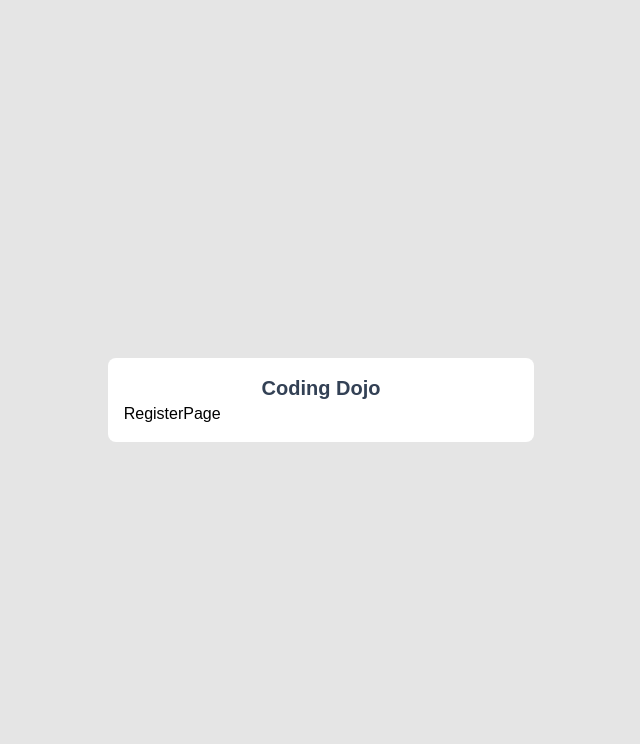
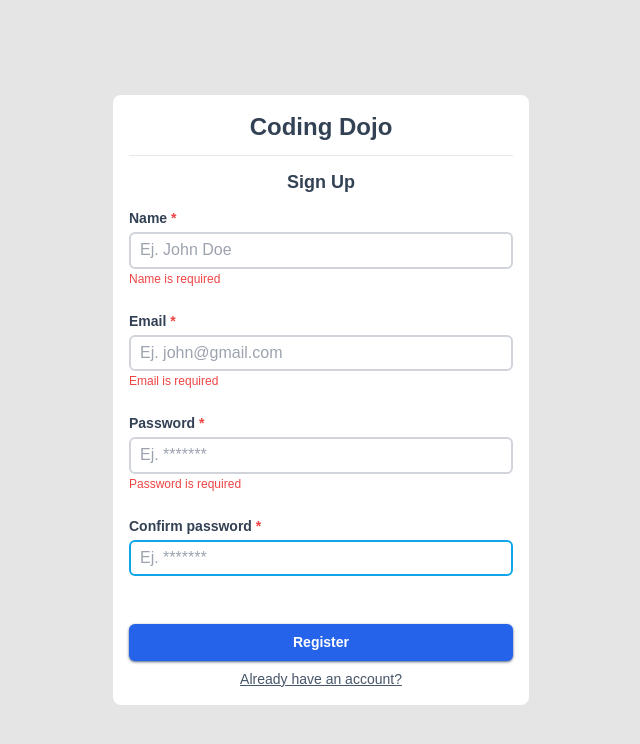
Before and after one commit to GuasaPlay/cd-mern-exam-v2-frontend, a React (Create React App) app: page /auth/register in a window 1280 px wide. Shown: the top 744 px of the page, without its empty margins (319-959 px from the left). Built offline with nearby package versions, Linux system fonts and the light colour scheme.

Commit message:
Added register and login form design

```diff
--- a/src/components/ui/Button.jsx
+++ b/src/components/ui/Button.jsx
@@ -10,13 +10,16 @@
   loading,
   disabled,
   onClick,
+  block,
 }) => {
   return (
     <button
       onClick={onClick}
       type={type}
       disabled={loading || disabled}
-      className={`rounded-md py-2 px-3 text-sm font-semibold leading-normal text-white shadow shadow-slate-500 transition-all hover:shadow-lg hover:shadow-slate-600 disabled:cursor-not-allowed disabled:bg-gray-200 disabled:text-gray-400 ${buttonColor[bg]} `}
+      className={`rounded-md py-2 px-3 text-sm font-semibold leading-normal text-white shadow shadow-slate-500 transition-all hover:shadow-lg hover:shadow-slate-600 disabled:cursor-not-allowed disabled:bg-gray-200 disabled:text-gray-400 ${
+        buttonColor[bg]
+      } ${block ? "w-full" : ""}`}
     >
       {loading ? "Cargando..." : name}
     </button>
--- a/src/layouts/AuthLayout.jsx
+++ b/src/layouts/AuthLayout.jsx
@@ -3,9 +3,9 @@
 export const AuthLayout = () => {
   return (
     <main className="h-screen w-screen">
-      <div className="flex h-full w-full items-center justify-center ">
-        <div className="w-2/6 rounded-lg bg-white p-4">
-          <h1 className="text-center text-xl font-semibold text-slate-700">
+      <div className="flex h-full w-full items-center justify-center p-4">
+        <div className="w-full rounded-lg bg-white p-4 sm:w-1/2 md:w-2/6">
+          <h1 className="text-center text-2xl font-semibold text-slate-700">
             Coding Dojo
           </h1>
           <Outlet />
--- a/src/pages/auth/LoginPage.jsx
+++ b/src/pages/auth/LoginPage.jsx
@@ -1,3 +1,76 @@
+import { Button } from "components/ui/Button";
+import { Input } from "components/ui/Input";
+import { Label } from "components/ui/Label";
+import { ErrorMessage, Field, Form, Formik } from "formik";
+import { Link } from "react-router-dom";
+import { FormSchemaLogin, initialValuesLogin } from "schemas/login";
+
 export const LoginPage = () => {
-  return <div className="mt-4">LoginPage</div>;
+  const handleSubmit = (values) => {
+    console.log(values);
+  };
+
+  return (
+    <div className="mt-3 border-t pt-3">
+      <h3 className="text-center text-lg font-semibold text-slate-700">
+        Sign In
+      </h3>
+      <Formik
+        initialValues={initialValuesLogin}
+        validationSchema={FormSchemaLogin}
+        onSubmit={handleSubmit}
+      >
+        {({ isValid }) => (
+          <Form className="mt-3 space-y-6">
+            <div className="grid grid-cols-1 gap-6">
+              <div>
+                <Label htmlFor="email" name="Email" isRequired />
+                <Field
+                  type="email"
+                  id="email"
+                  name="email"
+                  required
+                  autoFocus
+                  placeholder="Ej. john@gmail.com"
+                  component={Input}
+                />
+                <ErrorMessage
+                  className="mt-0.5 text-xs text-red-500 line-clamp-1"
+                  name="email"
+                  component="div"
+                />
+              </div>
+              <div>
+                <Label htmlFor="password" name="Password" isRequired />
+                <Field
+                  type="password"
+                  id="password"
+                  name="password"
+                  required
+                  autoFocus
+                  placeholder="Ej. *******"
+                  component={Input}
+                />
+                <ErrorMessage
+                  className="mt-0.5 text-xs text-red-500 line-clamp-1"
+                  name="password"
+                  component="div"
+                />
+              </div>
+
+              <div className="mt-6 w-full">
+                <Button type="submit" name="Login" block />
+                <Link
+                  to="/auth/register"
+                  className="mt-2 block text-center text-sm text-slate-600 underline transition-colors hover:text-blue-500"
+                >
+                  Create an account
+                </Link>
+              </div>
+            </div>
+          </Form>
+        )}
+      </Formik>
+    </div>
+  );
 };
--- a/src/pages/auth/RegisterPage.jsx
+++ b/src/pages/auth/RegisterPage.jsx
@@ -1,3 +1,114 @@
+import { Button } from "components/ui/Button";
+import { Input } from "components/ui/Input";
+import { Label } from "components/ui/Label";
+import { ErrorMessage, Field, Form, Formik } from "formik";
+import { Link } from "react-router-dom";
+import { FormSchemaRegister, initialValuesRegister } from "schemas/register";
+
 export const RegisterPage = () => {
-  return <div>RegisterPage</div>;
+  const handleSubmit = (values) => {
+    console.log(values);
+  };
+
+  return (
+    <div className="mt-3 border-t pt-3">
+      <h3 className="text-center text-lg font-semibold text-slate-700">
+        Sign Up
+      </h3>
+      <Formik
+        initialValues={initialValuesRegister}
+        validationSchema={FormSchemaRegister}
+        onSubmit={handleSubmit}
+      >
+        {({ isValid }) => (
+          <Form className="mt-3 space-y-6">
+            <div className="grid grid-cols-1 gap-6">
+              <div>
+                <Label htmlFor="name" name="Name" isRequired />
+                <Field
+                  type="text"
+                  id="name"
+                  name="name"
+                  required
+                  autoFocus
+                  placeholder="Ej. John Doe"
+                  component={Input}
+                />
+                <ErrorMessage
+                  className="mt-0.5 text-xs text-red-500 line-clamp-1"
+                  name="name"
+                  component="div"
+                />
+              </div>
+              <div>
+                <Label htmlFor="email" name="Email" isRequired />
+                <Field
+                  type="email"
+                  id="email"
+                  name="email"
+                  required
+                  autoFocus
+                  placeholder="Ej. john@gmail.com"
+                  component={Input}
+                />
+                <ErrorMessage
+                  className="mt-0.5 text-xs text-red-500 line-clamp-1"
+                  name="email"
+                  component="div"
+                />
+              </div>
+              <div>
+                <Label htmlFor="password" name="Password" isRequired />
+                <Field
+                  type="password"
+                  id="password"
+                  name="password"
+                  required
+                  autoFocus
+                  placeholder="Ej. *******"
+                  component={Input}
+                />
+                <ErrorMessage
+                  className="mt-0.5 text-xs text-red-500 line-clamp-1"
+                  name="password"
+                  component="div"
+                />
+              </div>
+              <div>
+                <Label
+                  htmlFor="confirmPassword"
+                  name="Confirm password"
+                  isRequired
+                />
+                <Field
+                  type="password"
+                  id="confirmPassword"
+                  name="confirmPassword"
+                  required
+                  autoFocus
+                  placeholder="Ej. *******"
+                  component={Input}
+                />
+                <ErrorMessage
+                  className="mt-0.5 text-xs text-red-500 line-clamp-1"
+                  name="confirmPassword"
+                  component="div"
+                />
+              </div>
+
+              <div className="mt-6 w-full">
+                <Button type="submit" name="Register" block />
+                <Link
+                  to="/auth/login"
+                  className="mt-2 block text-center text-sm text-slate-600 underline transition-colors hover:text-blue-500"
+                >
+                  Already have an account?
+                </Link>
+              </div>
+            </div>
+          </Form>
+        )}
+      </Formik>
+    </div>
+  );
 };
--- /dev/null
+++ b/src/schemas/login.js
@@ -0,0 +1,11 @@
+import * as Yup from "yup";
+
+export const initialValuesLogin = {
+  email: "",
+  password: "",
+};
+
+export const FormSchemaLogin = Yup.object().shape({
+  email: Yup.string().email("Email is invalid").required("Email is required"),
+  password: Yup.string().required("Password is required"),
+});
--- /dev/null
+++ b/src/schemas/register.js
@@ -0,0 +1,18 @@
+import * as Yup from "yup";
+
+export const initialValuesRegister = {
+  name: "",
+  email: "",
+  password: "",
+  confirmPassword: "",
+};
+
+export const FormSchemaRegister = Yup.object().shape({
+  name: Yup.string().required("Name is required"),
+  email: Yup.string().email("Email is invalid").required("Email is required"),
+  password: Yup.string().required("Password is required"),
+  confirmPassword: Yup.string().oneOf(
+    [Yup.ref("password"), null],
+    "Passwords must match"
+  ),
+});
```
